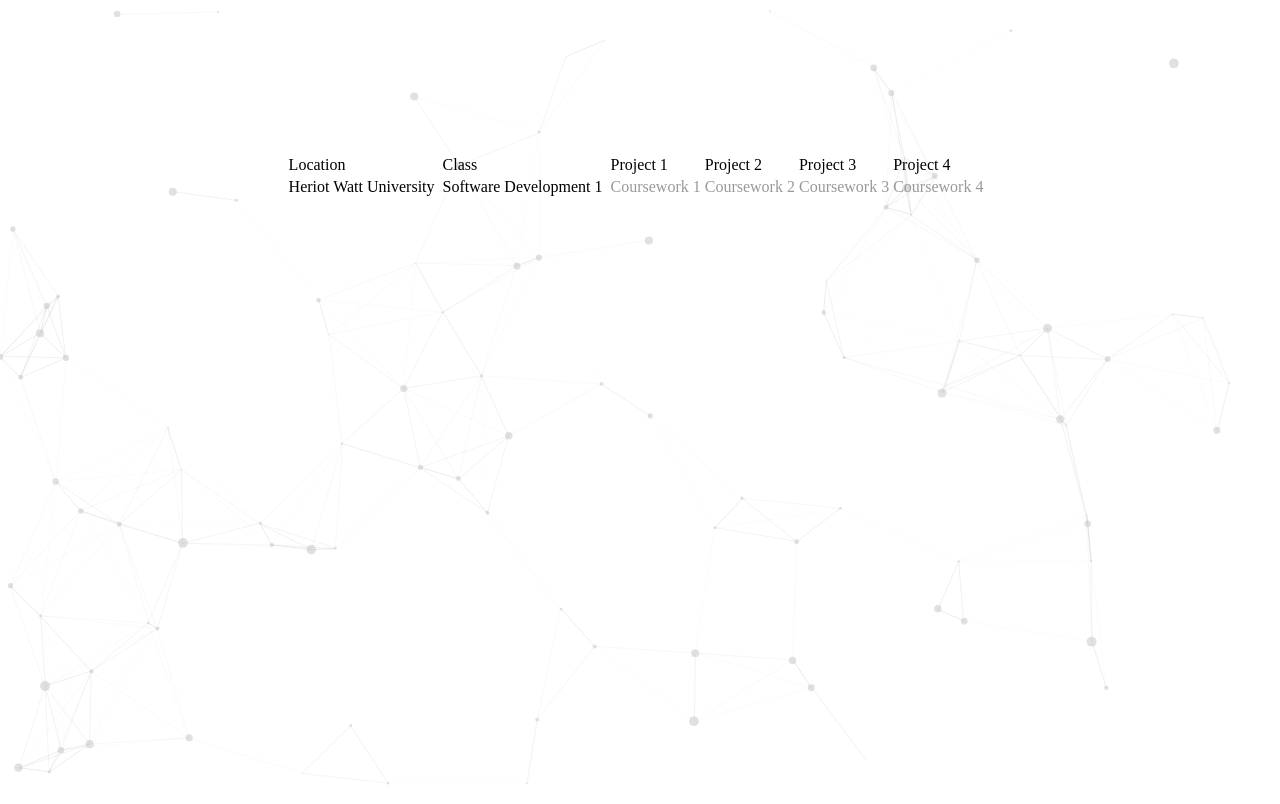
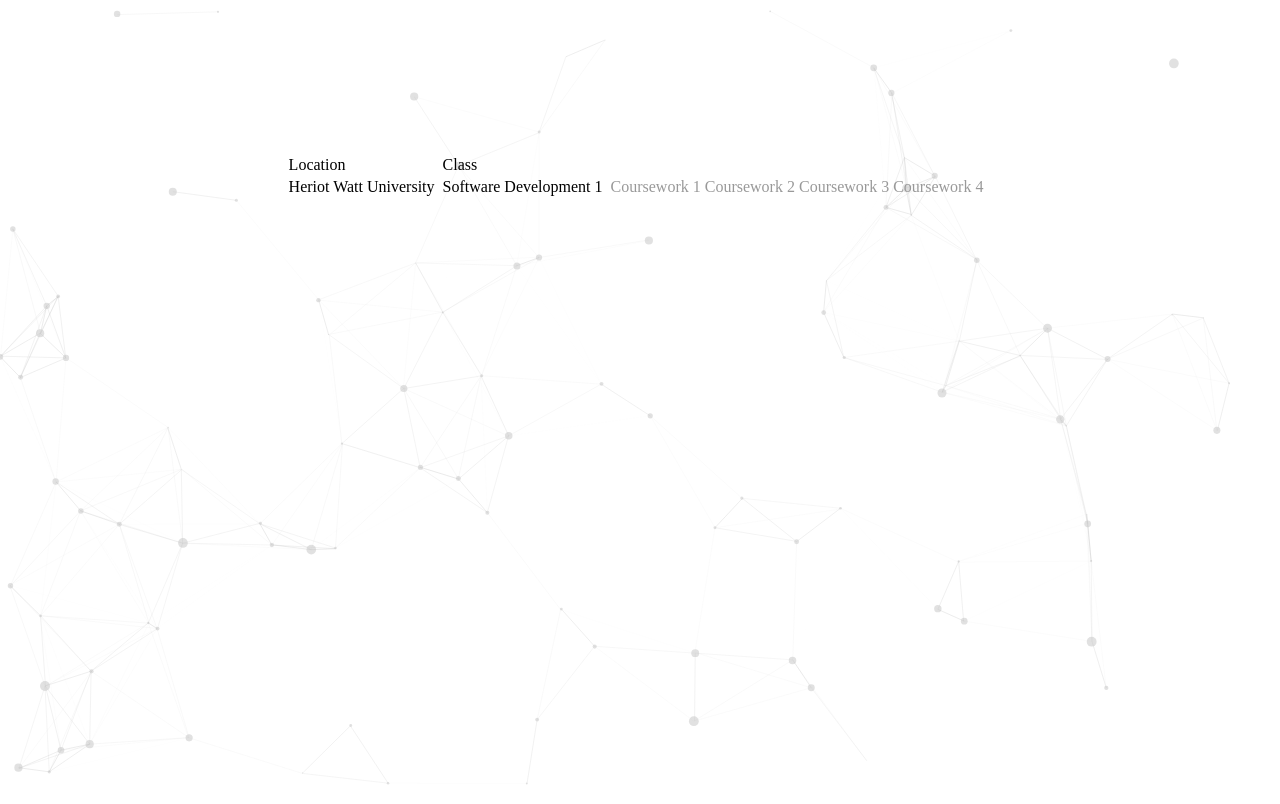
Before and after one commit to Luntrine/luntrine.github.io, a plain HTML site: page index.html in a window 1280 px wide. Drawn offline with Linux system fonts and the light colour scheme; files that its build step writes are made by us from their sources; files whose address does not match are found by name.

Commit message:
Update index.html

```diff
--- a/index.html
+++ b/index.html
@@ -41,10 +41,10 @@
 		<td>      		</td>
 		<td>Class   		</td>
 		<td>        		</td>
-		<td>Project 1 		</td>
-		<td>Project 2        	</td>
-		<td>Project 3   	</td>
-		<td>Project 4           </td>
+		<td>	 		</td>
+		<td>	        	</td>
+		<td>		   	</td>
+		<td>	                </td>
 		<td>    		</td>
 		<td>		   	</td>
 	</tr>
```
